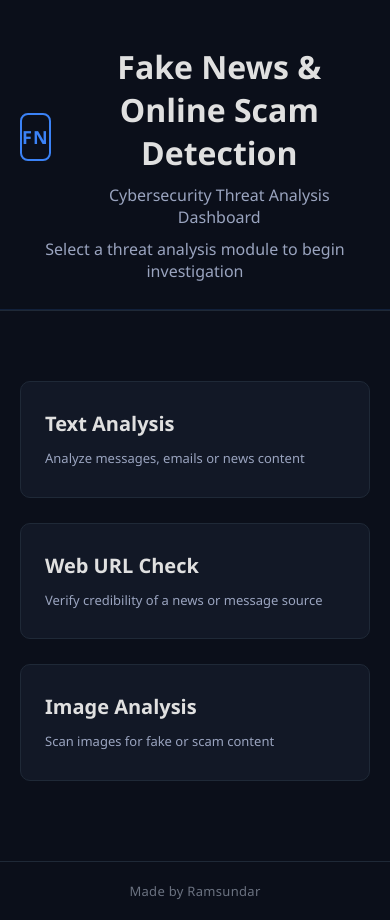
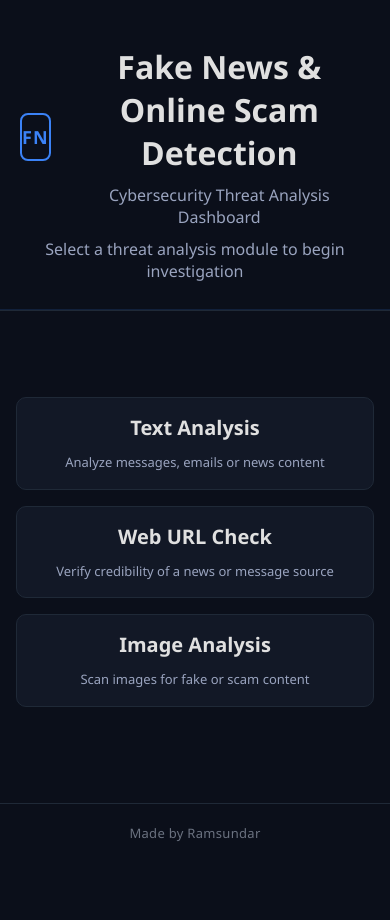
Before and after one commit to 1Ramsundar/FakeNews-Scam-Detection, a Flask app: page / in a window 390 px wide. After the commit the page ends 841 px from the top, so only its background shows below. Run offline with Flask 3, Linux system fonts and the light colour scheme; parts of the project's set-up code (start-up, migrations or seed data) failed here and were passed over.

Commit message:
Make UI mobile responsive

```diff
--- a/static/style.css
+++ b/static/style.css
@@ -249,3 +249,50 @@ body {
     font-size: 14px;
     margin-bottom: 15px;
 }
+
+/* RESPONSIVE */
+/* ---------- MOBILE RESPONSIVE FIX ---------- */
+@media (max-width: 768px) {
+
+    body {
+        font-size: 14px;
+    }
+
+    .dashboard {
+        grid-template-columns: 1fr;
+        gap: 16px;
+        padding: 16px;
+    }
+
+    .card {
+        width: 100%;
+        padding: 16px;
+        text-align: center;
+    }
+
+    textarea,
+    input[type="text"] {
+        width: 100%;
+        font-size: 14px;
+    }
+
+    button {
+        width: 100%;
+        font-size: 14px;
+        padding: 12px;
+    }
+
+    .panel {
+        padding: 16px;
+    }
+
+    .result-panel {
+        padding: 14px;
+    }
+
+    .panel-header {
+        flex-direction: column;
+        gap: 10px;
+        align-items: flex-start;
+    }
+}
--- a/templates/index.html
+++ b/templates/index.html
@@ -2,6 +2,7 @@
 <html lang="en">
 <head>
     <meta charset="UTF-8">
+    <meta name="viewport" content="width=device-width, initial-scale=1.0">
     <title>Fake News & Scam Detection</title>
     <link rel="stylesheet" href="{{ url_for('static', filename='style.css') }}">
 </head>
```
